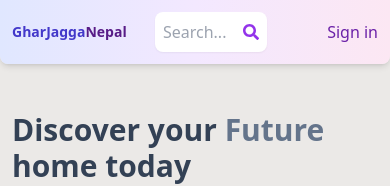
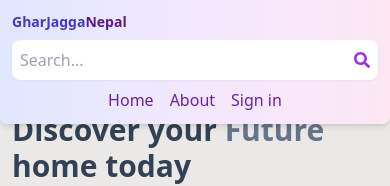
Before and after one commit to madhavbanjade/Mern-Estate, a React (Vite) app in the folder client/: page / in a window 390 px wide. Shown: the top 186 px of the page. Built offline with nearby package versions, Linux system fonts and the light colour scheme; no server answers.

Commit message:
Update Header.jsx

```diff
--- a/client/src/Components/Header.jsx
+++ b/client/src/Components/Header.jsx
@@ -26,22 +26,24 @@ export default function Header() {
 
   return (
     <header className="bg-gradient-to-r from-indigo-100 via-purple-100 to-pink-100 shadow-md rounded-b-lg fixed top-0 w-full z-50">
-      <div className="flex justify-between items-center max-w-6xl mx-auto p-3 sm:p-4">
-        <Link to="/">
-          <h1 className="font-bold text-sm sm:text-xl flex flex-wrap">
-            <span className="text-indigo-700">GharJagga </span>
-            <br />
-            <span className="text-purple-900">Nepal</span>
-          </h1>
-        </Link>
+      <div className="flex flex-col sm:flex-row justify-between items-center max-w-6xl mx-auto p-3 sm:p-4">
+        <div className="w-full sm:w-auto flex justify-between items-center">
+          <Link to="/" className="flex items-center">
+            <h1 className="font-bold text-sm sm:text-xl flex flex-wrap">
+              <span className="text-indigo-700">GharJagga </span>
+              <br className="sm:hidden" />
+              <span className="text-purple-900">Nepal</span>
+            </h1>
+          </Link>
+        </div>
         <form
           onSubmit={handleSubmit}
-          className="bg-white p-2 sm:p-3 rounded-lg flex items-center shadow-sm"
+          className="bg-white p-2 sm:p-3 rounded-lg flex items-center shadow-sm mt-2 sm:mt-0 w-full sm:w-auto"
         >
           <input
             type="text"
             placeholder="Search..."
-            className="bg-transparent focus:outline-none w-20 sm:w-64"
+            className="bg-transparent focus:outline-none w-full sm:w-64"
             value={searchTerm}
             onChange={(e) => setSearchTerm(e.target.value)}
           />
@@ -49,16 +51,12 @@ export default function Header() {
             <FaSearch className="text-purple-600" />
           </button>
         </form>
-        <ul className="flex gap-4">
+        <ul className="flex gap-4 mt-2 sm:mt-0 w-full sm:w-auto justify-center sm:justify-end">
           <Link to="/">
-            <li className="hidden sm:inline text-purple-800 hover:underline">
-              Home
-            </li>
+            <li className="text-purple-800 hover:underline">Home</li>
           </Link>
           <Link to="/about">
-            <li className="hidden sm:inline text-purple-800 hover:underline">
-              About
-            </li>
+            <li className="text-purple-800 hover:underline">About</li>
           </Link>
           <Link to="/profile">
             {currentUser ? (
```
